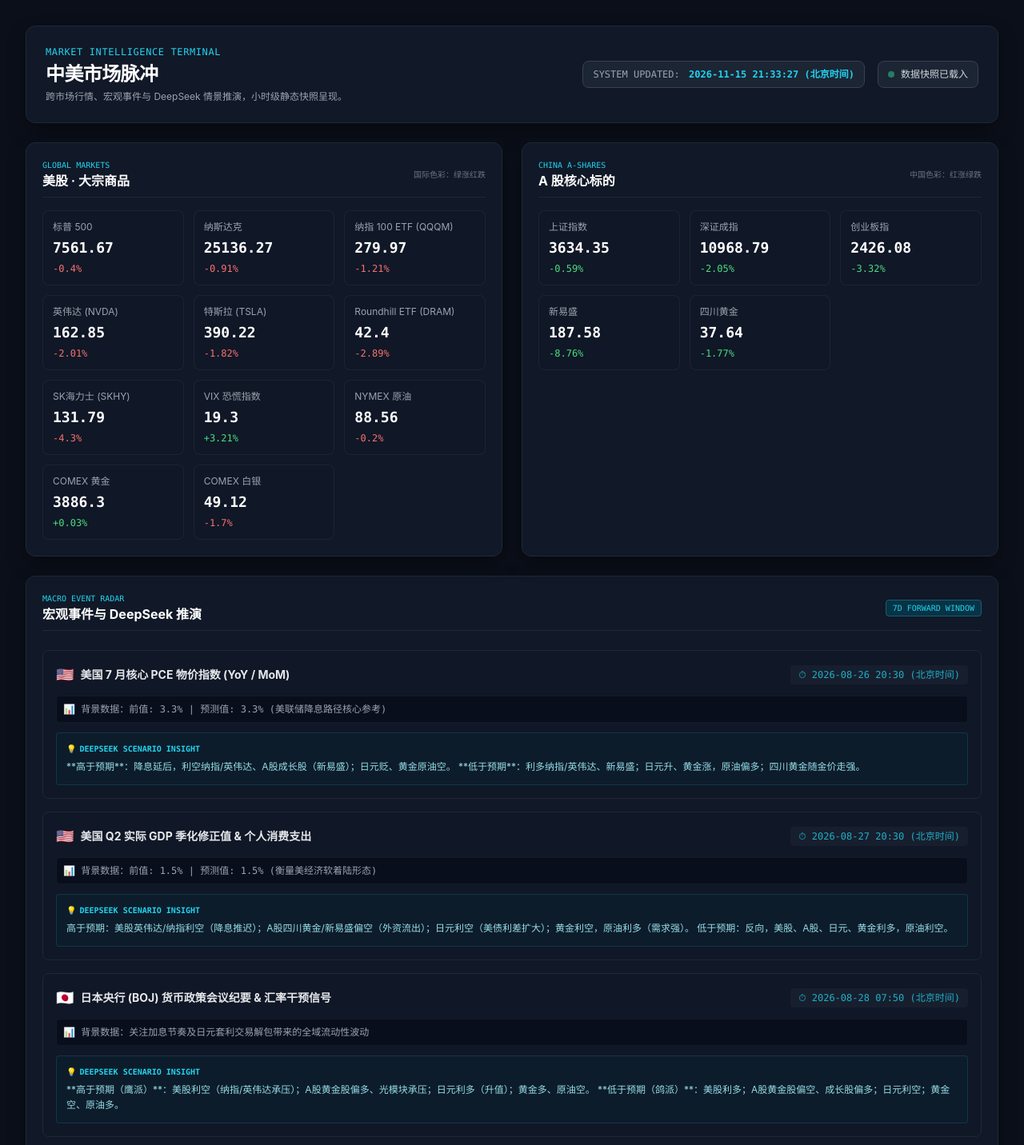
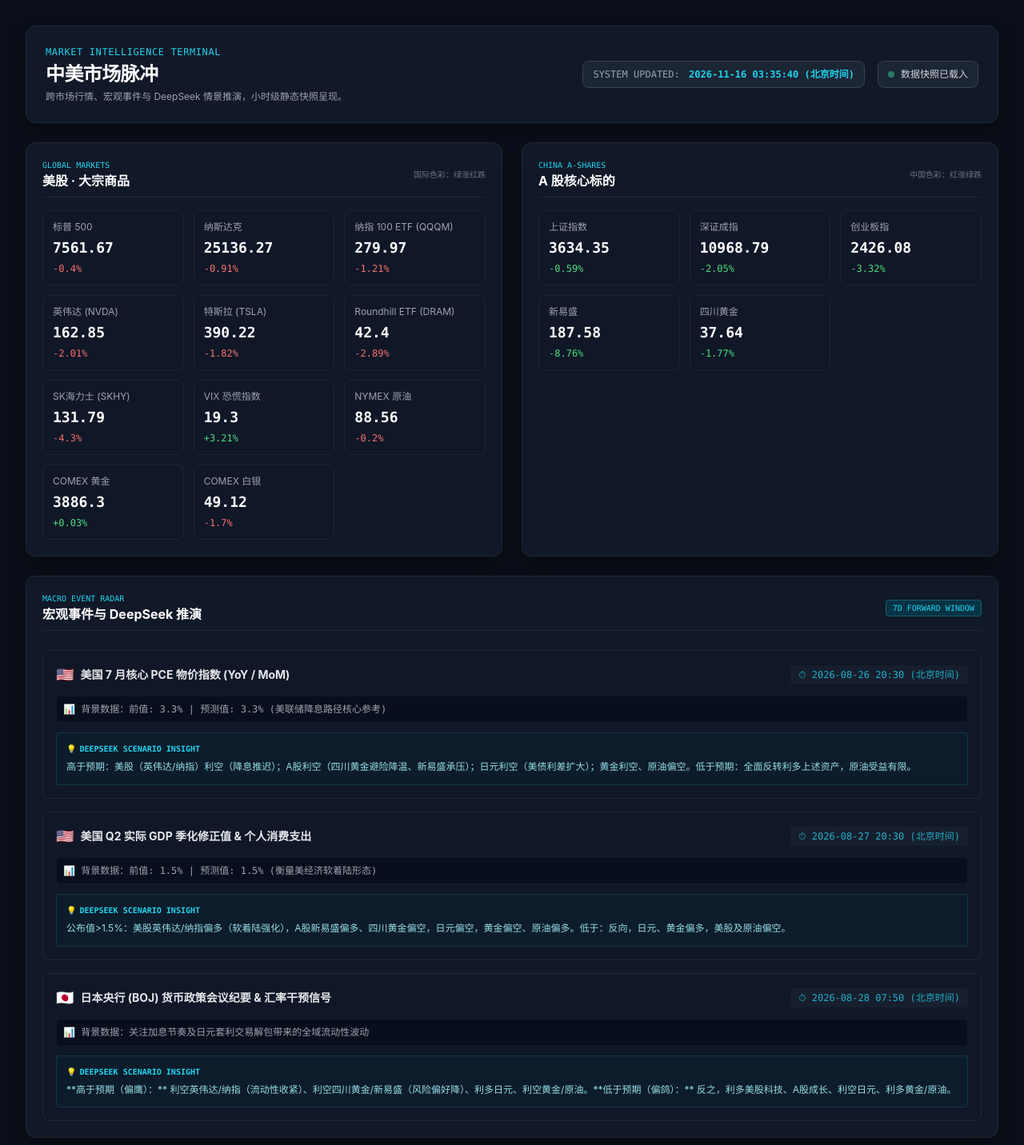
Before and after one commit to s11yuuu/my-stock-dashboard, a plain HTML site: page index.html in a window 1280 px wide. Shown: the top 1432 px of the page at 80% size. Drawn offline with nearby package versions, Linux system fonts and the light colour scheme.

Commit message:
Auto update stock data

```diff
--- a/index.html
+++ b/index.html
@@ -34,7 +34,7 @@
         <div class="mt-4 md:mt-0 flex items-center gap-4 text-xs font-mono">
             <div class="bg-gray-800/80 px-3 py-2 rounded-lg border border-gray-700">
                 <span class="text-gray-400">SYSTEM UPDATED:</span>
-                <span class="text-cyan-400 font-bold ml-1">2026-11-15 21:33:27 (北京时间)</span>
+                <span class="text-cyan-400 font-bold ml-1">2026-11-16 03:35:40 (北京时间)</span>
             </div>
             <div class="bg-gray-800/80 px-3 py-2 rounded-lg border border-gray-700 flex items-center gap-2">
                 <span class="w-2 h-2 rounded-full bg-emerald-400 animate-pulse"></span>
@@ -251,8 +251,7 @@
                     <div class="font-bold text-[10px] text-cyan-400 mb-1 flex items-center gap-1 font-mono">
                         <span>💡</span> DEEPSEEK SCENARIO INSIGHT
                     </div>
-                    **高于预期**：降息延后，利空纳指/英伟达、A股成长股（新易盛）；日元贬、黄金原油空。
-**低于预期**：利多纳指/英伟达、新易盛；日元升、黄金涨，原油偏多；四川黄金随金价走强。
+                    高于预期：美股（英伟达/纳指）利空（降息推迟）；A股利空（四川黄金避险降温、新易盛承压）；日元利空（美债利差扩大）；黄金利空、原油偏空。低于预期：全面反转利多上述资产，原油受益有限。
                 </div>
             </div>
 
@@ -275,8 +274,7 @@
                     <div class="font-bold text-[10px] text-cyan-400 mb-1 flex items-center gap-1 font-mono">
                         <span>💡</span> DEEPSEEK SCENARIO INSIGHT
                     </div>
-                    高于预期：美股英伟达/纳指利空（降息推迟）；A股四川黄金/新易盛偏空（外资流出）；日元利空（美债利差扩大）；黄金利空，原油利多（需求强）。
-低于预期：反向，美股、A股、日元、黄金利多，原油利空。
+                    公布值>1.5%：美股英伟达/纳指偏多（软着陆强化），A股新易盛偏多、四川黄金偏空，日元偏空，黄金偏空、原油偏多。低于：反向，日元、黄金偏多，美股及原油偏空。
                 </div>
             </div>
 
@@ -299,8 +297,7 @@
                     <div class="font-bold text-[10px] text-cyan-400 mb-1 flex items-center gap-1 font-mono">
                         <span>💡</span> DEEPSEEK SCENARIO INSIGHT
                     </div>
-                    **高于预期（鹰派）**：美股利空（纳指/英伟达承压）；A股黄金股偏多、光模块承压；日元利多（升值）；黄金多、原油空。
-**低于预期（鸽派）**：美股利多；A股黄金股偏空、成长股偏多；日元利空；黄金空、原油多。
+                    **高于预期（偏鹰）：** 利空英伟达/纳指（流动性收紧）、利空四川黄金/新易盛（风险偏好降）、利多日元、利空黄金/原油。**低于预期（偏鸽）：** 反之，利多美股科技、A股成长、利空日元、利多黄金/原油。
                 </div>
             </div>
 
```
